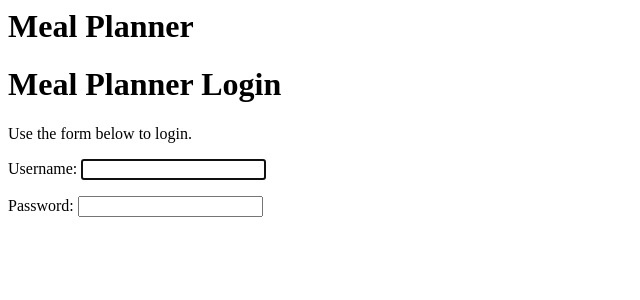
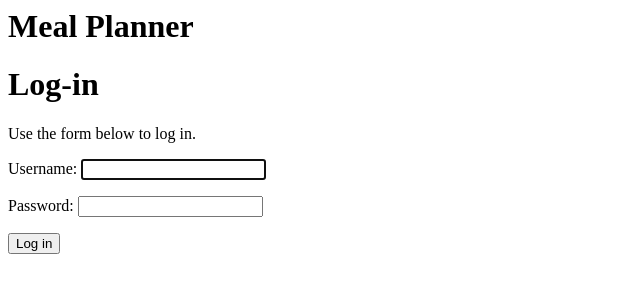
Before and after one commit to merosenlund/meal_planner, a Django app: page /accounts/login/ in a window 1280 px wide. Shown: the top 300 px of the page, without its empty margins (0-640 px from the left). Run offline with Django 4.2, Linux system fonts and the light colour scheme.

Commit message:
Iss #1 - Complete login.html template

```diff
--- a/account/templates/registration/login.html
+++ b/account/templates/registration/login.html
@@ -1,10 +1,19 @@
 {% extends "base.html" %}
 
 {% block content %}
-  <h1>Meal Planner Login</h1>
-  <p>Use the form below to login.</p>
+  <h1>Log-in</h1>
+  {% if form.errors %}
+    <p>
+      Your username and password didn't match.
+      Please try again.
+    </p>
+  {% else %}
+    <p>Use the form below to log in.</p>
+  {% endif %}
   <form action="{% url "login" %}" method="post">
     {{ form.as_p }}
     {% csrf_token %}
+    <input type="hidden" name="next" value="{{ next }}"/>
+    <p><input type="submit" value="Log in"></p>
   </form>
 {% endblock %}
```
